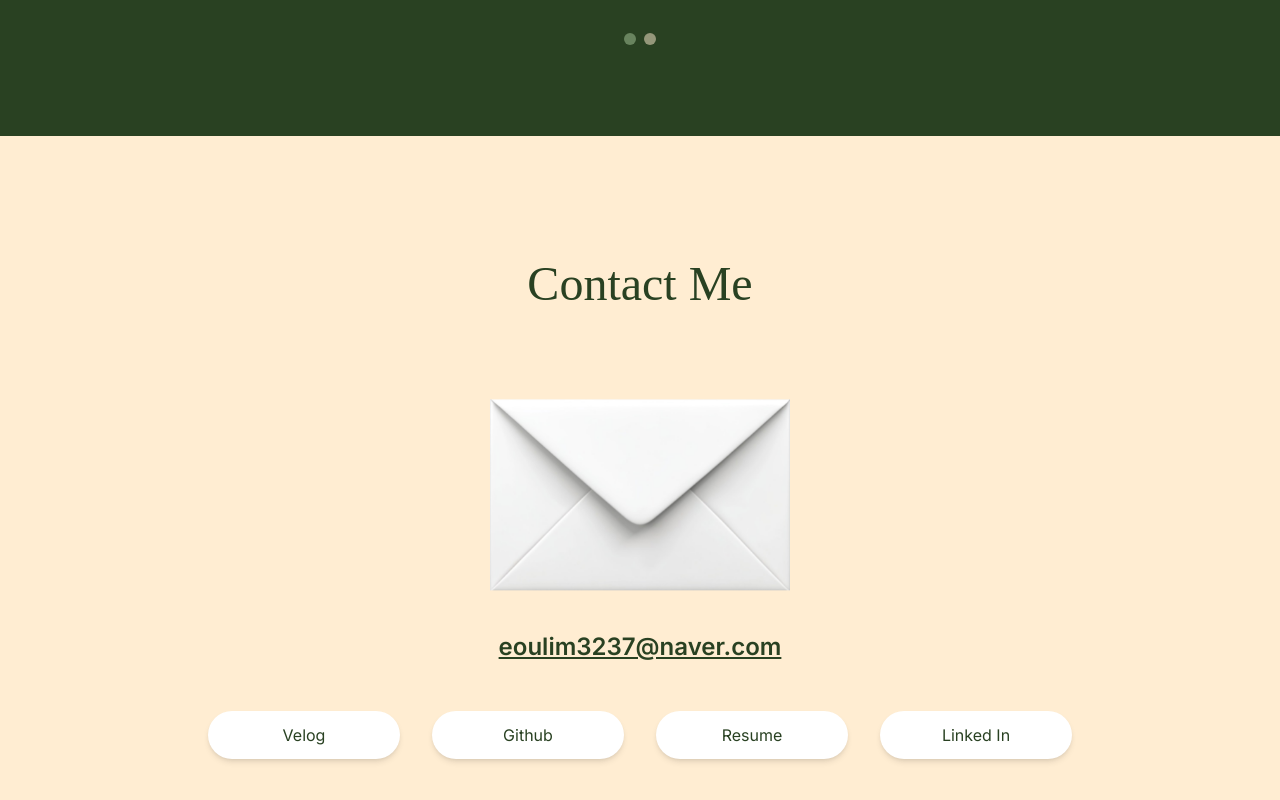
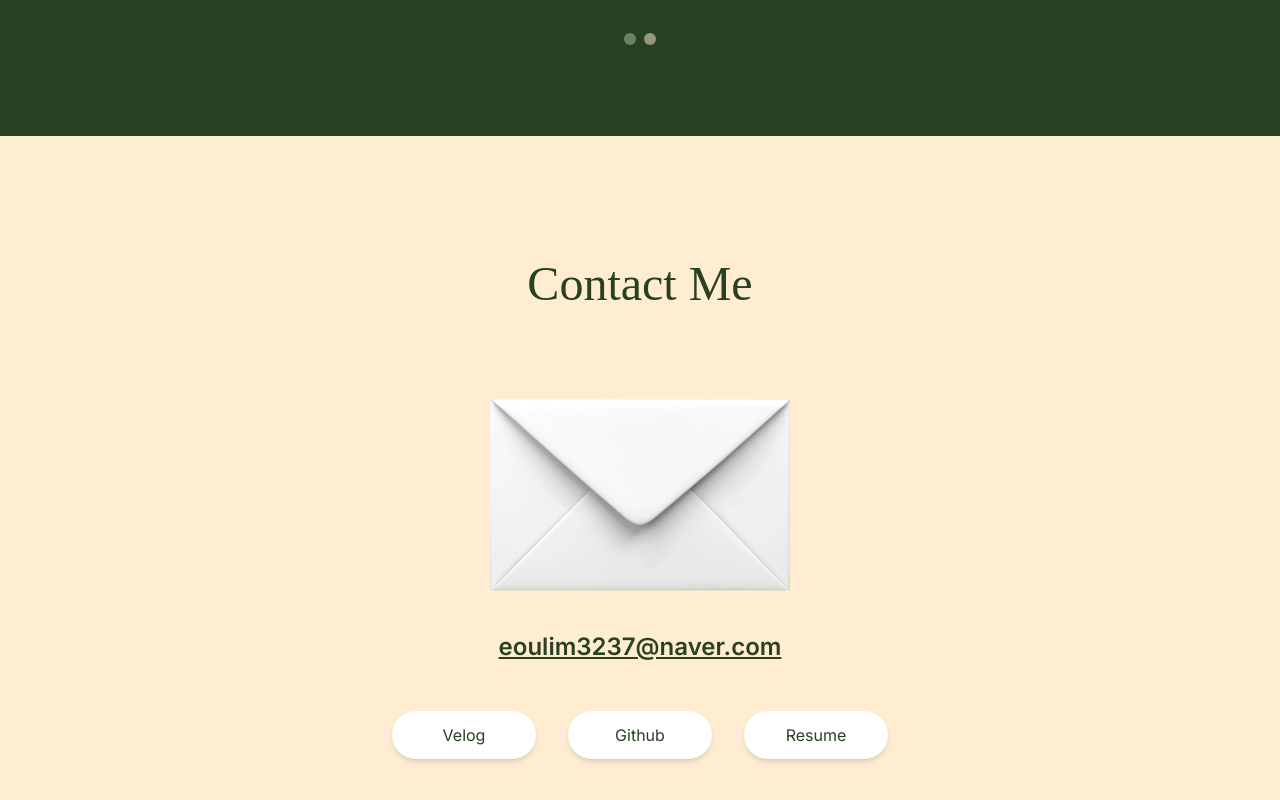
Before and after one commit to yurim1205/yurim_portfolio, a React (Vite) app in the folder yurim-portfolio/: page / in a window 1280 px wide. Shown: the part 3757-4557 px from the top of the page. Built offline with nearby package versions, Linux system fonts and the light colour scheme; a web font is replaced by a local one.

Commit message:
feat: 버튼 수정

```diff
--- a/yurim-portfolio/src/components/contact/contactButton.jsx
+++ b/yurim-portfolio/src/components/contact/contactButton.jsx
@@ -4,7 +4,7 @@ function ContactButton({ href, text }) {
     return (
         <a
             href={href}
-            className="mt-8 rounded-full bg-white px-5 py-3 h-12 w-48 text-center
+            className="mt-8 rounded-full bg-white px-5 py-3 h-12 w-36 text-center
          text-main text-bold shadow-md hover:bg-text hover:scale-115 transition-transform
          duration-500"
             target="_blank"
--- a/yurim-portfolio/src/components/contact/contactData.js
+++ b/yurim-portfolio/src/components/contact/contactData.js
@@ -2,5 +2,5 @@ export const CONTACT_LINKS = [
     {href:'https://velog.io/@yurimi/', text: 'Velog'},
     {href:'https://github.com/yurim1205', text: 'Github'},
     {href:'https://github.com', text: 'Resume'},
-   {href:'https://velog.io/', text: 'Linked In'}
+  // {href:'https://velog.io/', text: 'Linked In'}
 ];
```
